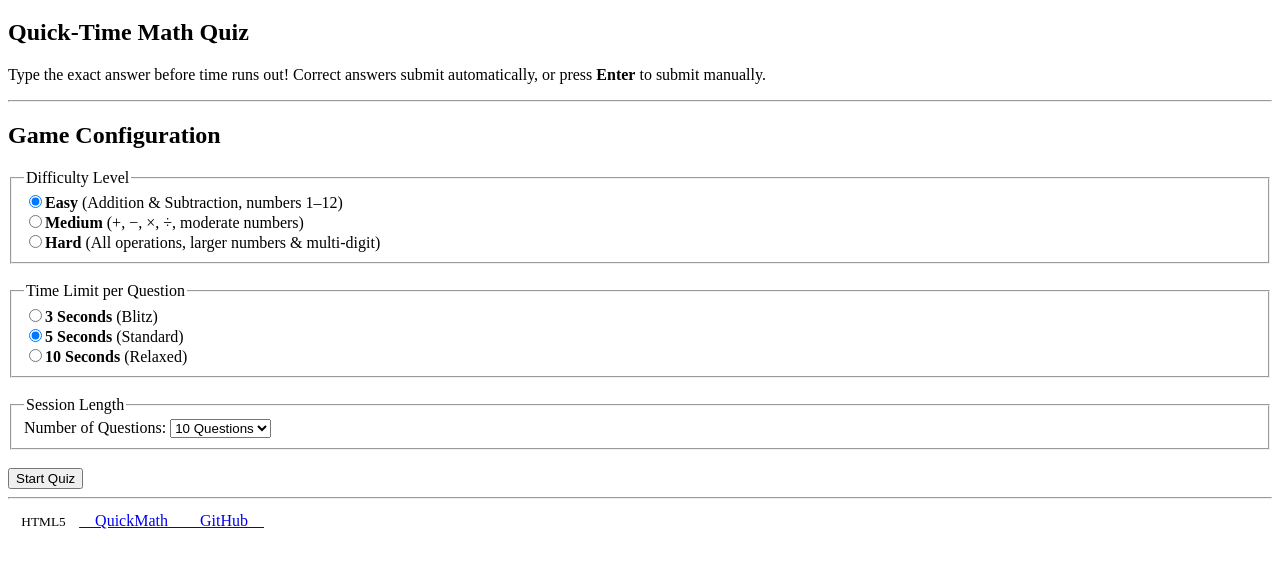
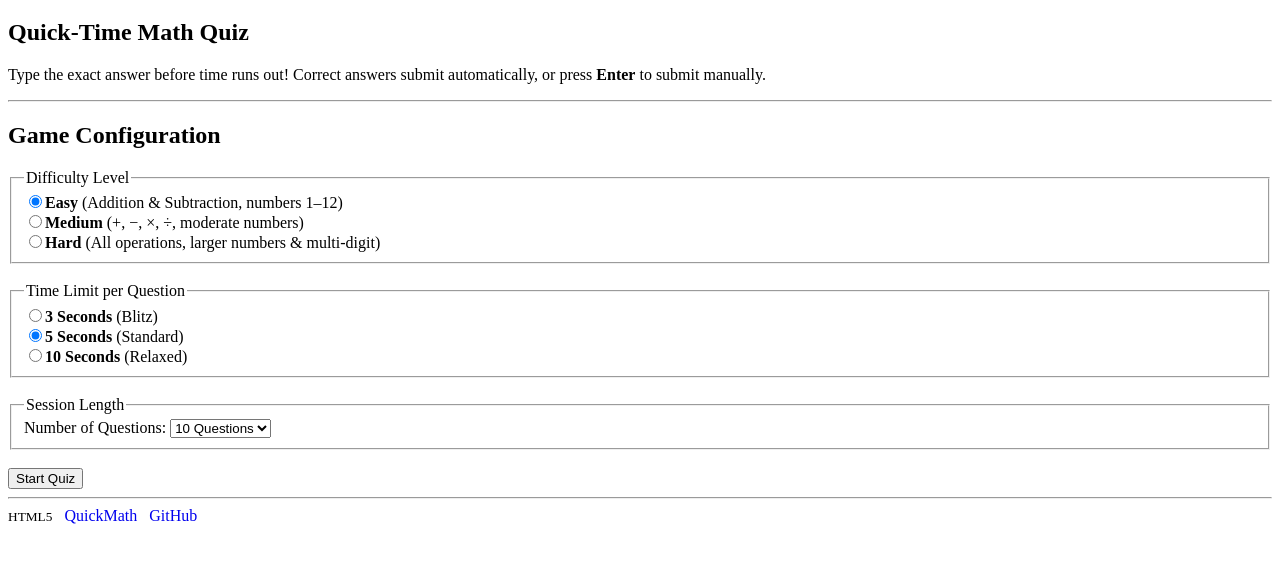
Before and after one commit to Cryosst/QuickTimeMath, a plain HTML site: page index.html in a window 1280 px wide. Shown: the part 61-628 px from the top of the page. Drawn offline with Linux system fonts and the light colour scheme.

Commit message:
v0.1.3 - changed footer

```diff
--- a/index.html
+++ b/index.html
@@ -25,7 +25,7 @@
 <table border=1 cellpadding=6 cellspacing=0><thead><tr><th>#<th>Question<th>Correct Answer<th>Your Answer<th>Time Taken<th>Result<tbody id=tb></table><br>
 <button type=button id=pa>Play Again (Same Settings)</button> <button type=button id=cs>Change Settings</button></section>
 </main>
-<footer><hr><small>　HTML5　</small><a href="https://github.com/Cryosst/QuickMath", target="_blank">　QuickMath　</a><a href="https://github.com/Cryosst", target="_blank">　GitHub　</a></footer>
+<footer><hr><small>HTML5</small>&nbsp;&nbsp;&nbsp;<a href="https://github.com/Cryosst/QuickMath", style="text-decoration: none;", target="_blank">QuickMath</a>&nbsp;&nbsp;&nbsp;<a href="https://github.com/Cryosst", style="text-decoration: none;", target="_blank">GitHub</a></footer>
 <script>
 (()=>{
 let d,T,N,i,score,streak,best,tsum,A,P,t0,raf,live,H;
```
